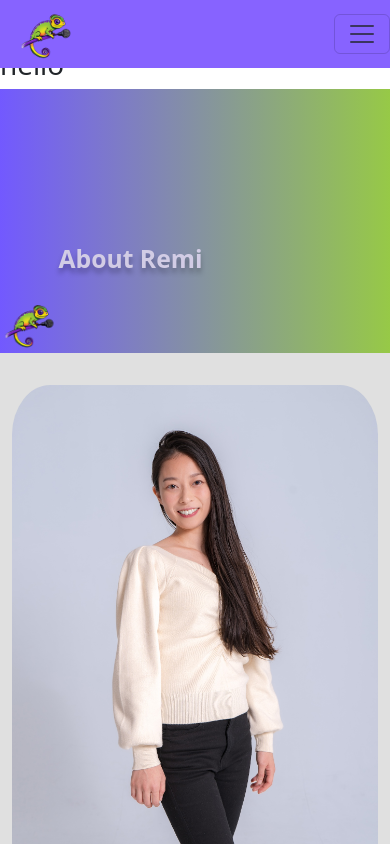
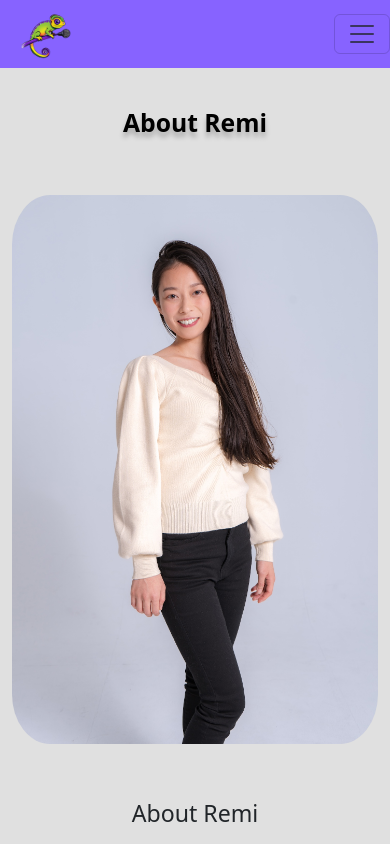
Before and after one commit to remiyamazaki03/chameleon-studios-website, a Next.js app: page /en/about in a window 390 px wide. Shown: the top 844 px of the page. Built offline with nearby package versions, Linux system fonts and the light colour scheme.

Commit message:
migrate CSS for page headers

```diff
--- a/src/app/[lang]/about/page.module.css
+++ b/src/app/[lang]/about/page.module.css
@@ -1,3 +1,8 @@
 .aboutImg {
   border-radius: 50px;
 }
+@media (max-width: 992px) {
+  .bio {
+    font-size: 1.5vw;
+  }
+}
--- a/src/app/[lang]/about/page.tsx
+++ b/src/app/[lang]/about/page.tsx
@@ -4,8 +4,7 @@ import styles from "./page.module.css";
 export default function About() {
   return (
     <div>
-      <h1 className="mt-5">hello</h1>
-      <h2 className="title m-0 d-flex align-items-center">About Remi</h2>
+      <h2 className="title mt-2 mb-0 d-flex align-items-center">About Remi</h2>
 
       <div className="container1 m-0 row text-center align-items-center">
         <Image
--- a/src/app/[lang]/page.module.css
+++ b/src/app/[lang]/page.module.css
@@ -3,28 +3,6 @@
   min-height: 100vh;
   padding-top: 2rem;
   padding-bottom: 2rem;
-}
-.title {
-  height: 16.5rem;
-  padding-top: 75px;
-  padding-left: 15%;
-  font-weight: bold;
-  color: var(--secondary-background-color);
-  text-shadow: var(--box-shadow);
-  background-image: url(/images/chameleon-studios-logo.png),
-    linear-gradient(
-      to right,
-      rgba(99, 71, 255, 0.9) 0%,
-
-      rgba(145, 198, 61, 0.95) 100%
-    );
-  background-size: 15%, 100%;
-  background-repeat: no-repeat;
-  background-position-y: 100%;
-}
-.link,
-.link:hover {
-  text-decoration: none;
 }
 .logo {
   display: block;
@@ -82,12 +60,12 @@
   .overlay {
     opacity: 1;
   }
-  #vocal-overlay {
+  #vocalOverlay {
     background-color: var(--overlay-color);
     opacity: 1;
     color: var(--secondary-color);
   }
-  #vocal-button {
+  #vocalButton {
     color: var(--secondary-color);
     opacity: 1;
   }
--- a/src/app/components/footer.module.css
+++ b/src/app/components/footer.module.css
@@ -1,6 +1,5 @@
 .contact {
   padding-top: 35px;
-
   background-color: var(--secondary-background-color);
   min-height: 90vh;
 }
--- a/src/app/globals.css
+++ b/src/app/globals.css
@@ -15,14 +15,9 @@ body {
   max-width: 100vw;
   overflow-x: hidden;
 }
-
 li {
   list-style: none;
 }
-footer {
-  background-color: var(--secondary-background-color);
-}
-
 .container1 {
   background-color: var(--secondary-color);
   min-height: 100vh;
@@ -37,7 +32,6 @@ footer {
   padding-top: 2rem;
   padding-bottom: 2rem;
 }
-
 .brand {
   color: var(--brand-color);
 }
@@ -57,7 +51,8 @@ h3.homepage {
   font-weight: bold;
   color: var(--secondary-background-color);
   text-shadow: var(--box-shadow);
-  background-image: url(/logo-mid.png),
+  background-image:
+    url(/logo-mid.png),
     linear-gradient(
       to right,
       rgba(99, 71, 255, 0.9) 0%,
@@ -68,3 +63,37 @@ h3.homepage {
   background-repeat: no-repeat;
   background-position-y: 100%;
 }
+@media (max-width: 1260px) {
+  .title {
+    background-position-y: 80%;
+  }
+}
+@media (max-width: 992px) {
+  .content,
+  .content2 {
+    height: fit-content;
+  }
+  .title {
+    height: 12.5rem;
+    background-position-y: 90%;
+  }
+}
+@media (max-width: 767px) {
+  .title {
+    height: fit-content;
+    padding-top: 100px;
+    padding-bottom: 25px;
+  }
+}
+@media (max-width: 576px) {
+  .title {
+    height: fit-content;
+    padding-bottom: 25px;
+    background-color: var(--secondary-color);
+    color: var(--main-background-color);
+    background-image: none;
+    padding-left: 1rem;
+    padding-right: 1rem;
+    justify-content: center;
+  }
+}
```
Also changed, not shown: src/app/[lang]/voicecoach/page.module.css (+10 -0 lines).
